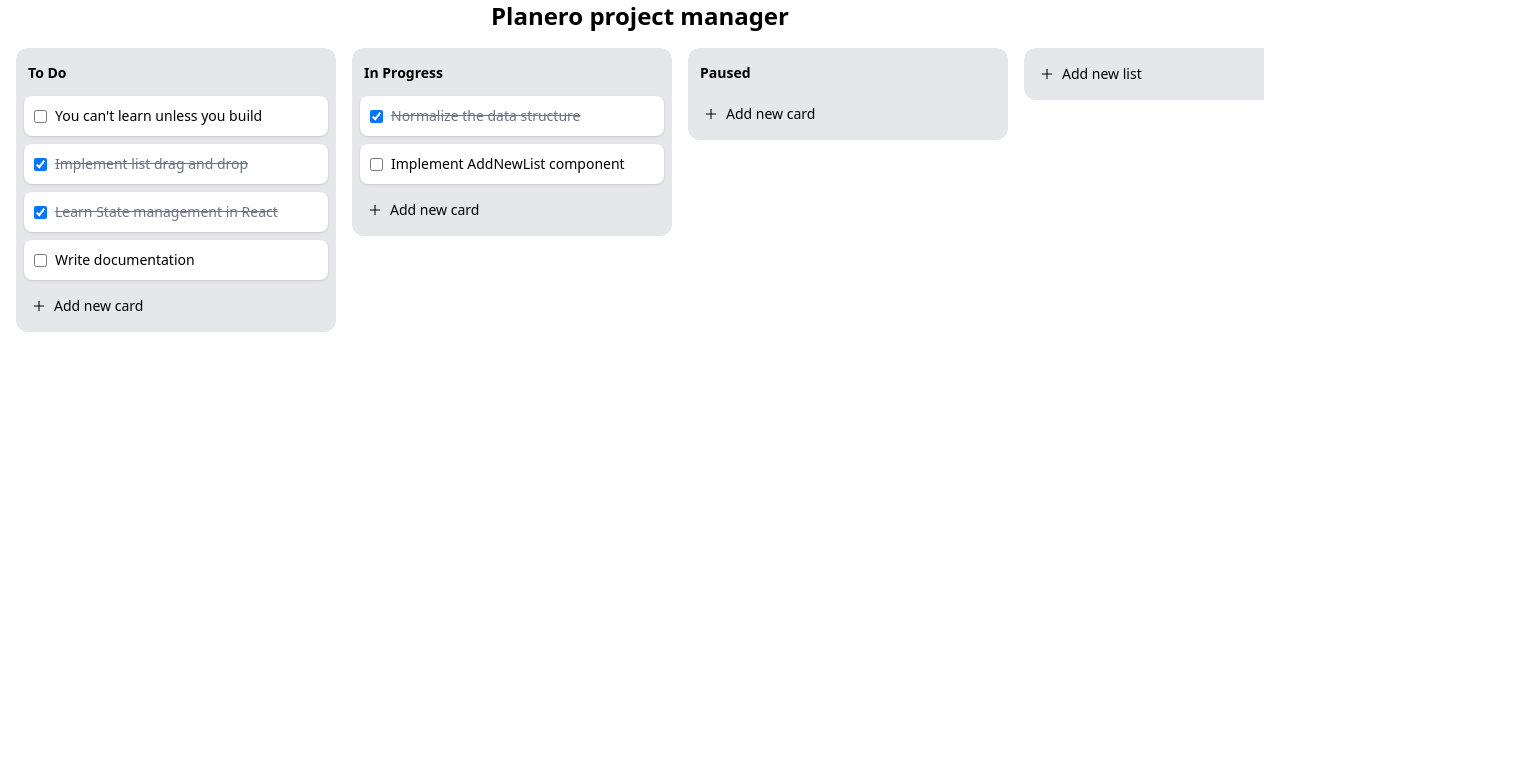
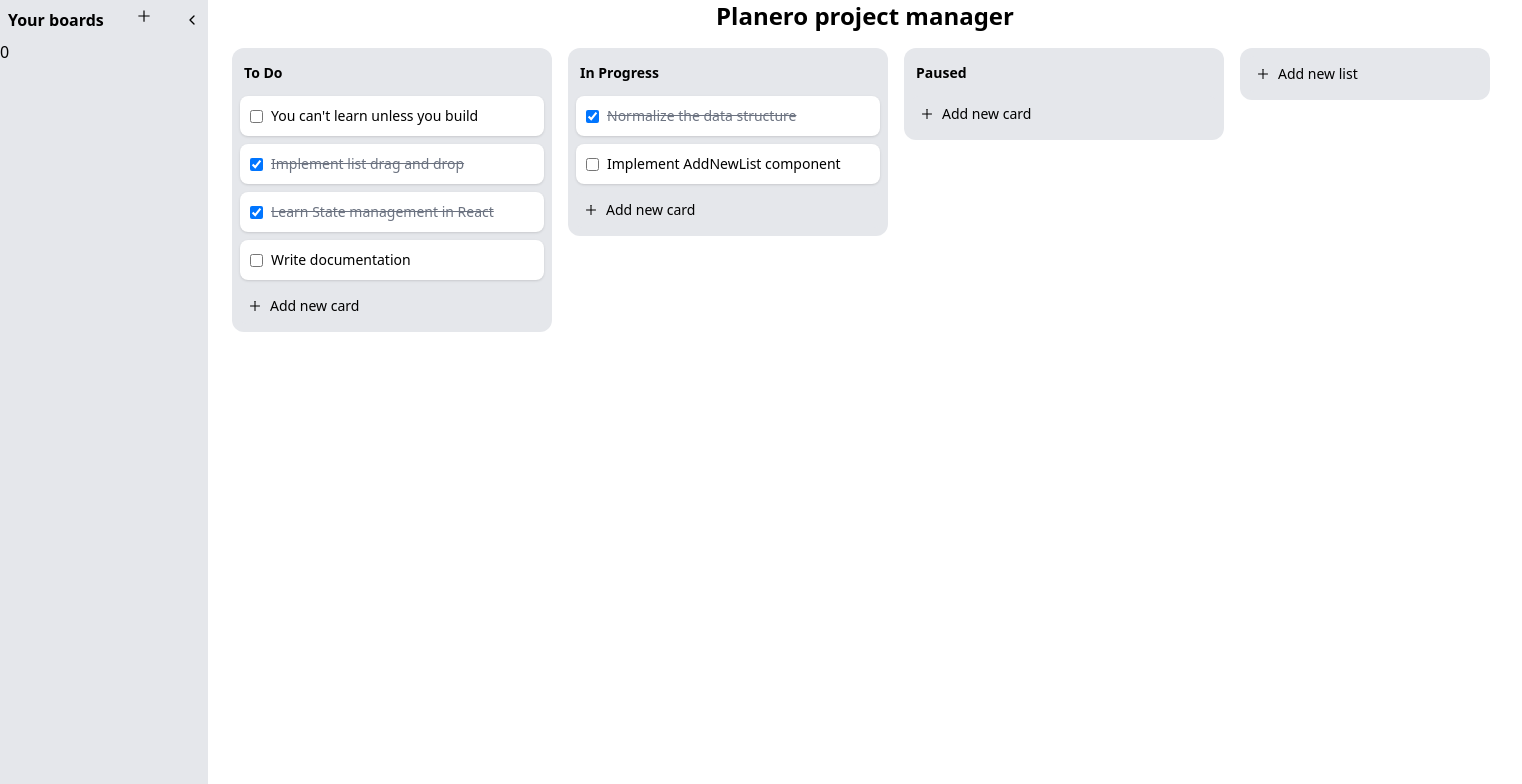
Before and after one commit to raknos13/planero-planner-react, a React (Vite) app: page / in a window 1280 px wide. Shown: the top 784 px of the page, 1522 px wide, since content can reach past the window. Built offline with nearby package versions, Linux system fonts and the light colour scheme.

Commit message:
Render the sidebar component in App

```diff
--- a/src/App.jsx
+++ b/src/App.jsx
@@ -1,14 +1,18 @@
 import Board from "./components/Board.jsx";
+import Sidebar from "./components/Sidebar.jsx";
 
 export default function App() {
   return (
-    <>
-      <h1 className="text-2xl font-bold text-center mb-4">
-        Planero project manager
-      </h1>
-      <ul>
-        <Board />
-      </ul>
-    </>
+    <div className="h-screen w-screen flex">
+      <Sidebar />
+      <div>
+        <h1 className="text-2xl font-bold text-center mb-4">
+          Planero project manager
+        </h1>
+        <div className="flex-1">
+          <Board />
+        </div>
+      </div>
+    </div>
   );
 }
```
